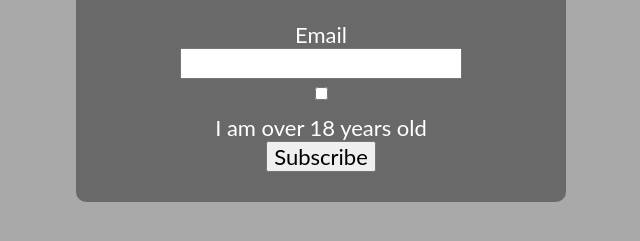
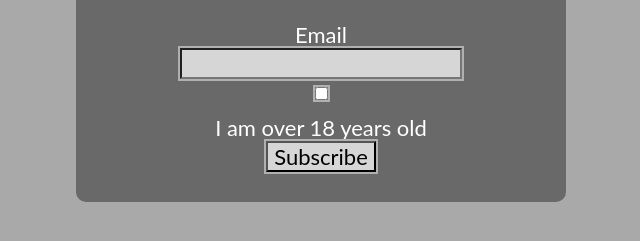
Before and after one commit to lmobarki362/Lab3, a plain HTML site: page index.html in a window 1280 px wide. Shown: the part 401-642 px from the top of the page, without its empty margins (319-959 px from the left). Drawn offline with nearby package versions, Linux system fonts and the light colour scheme.

Commit message:
put outline for the input

```diff
--- a/css/screen.css
+++ b/css/screen.css
@@ -245,3 +245,8 @@ form {
   display: flex;
   flex-direction: column;
 }
+
+input {
+  outline: 2px solid #b0b0b0;
+  background-color: #d6d6d6;
+}
```
